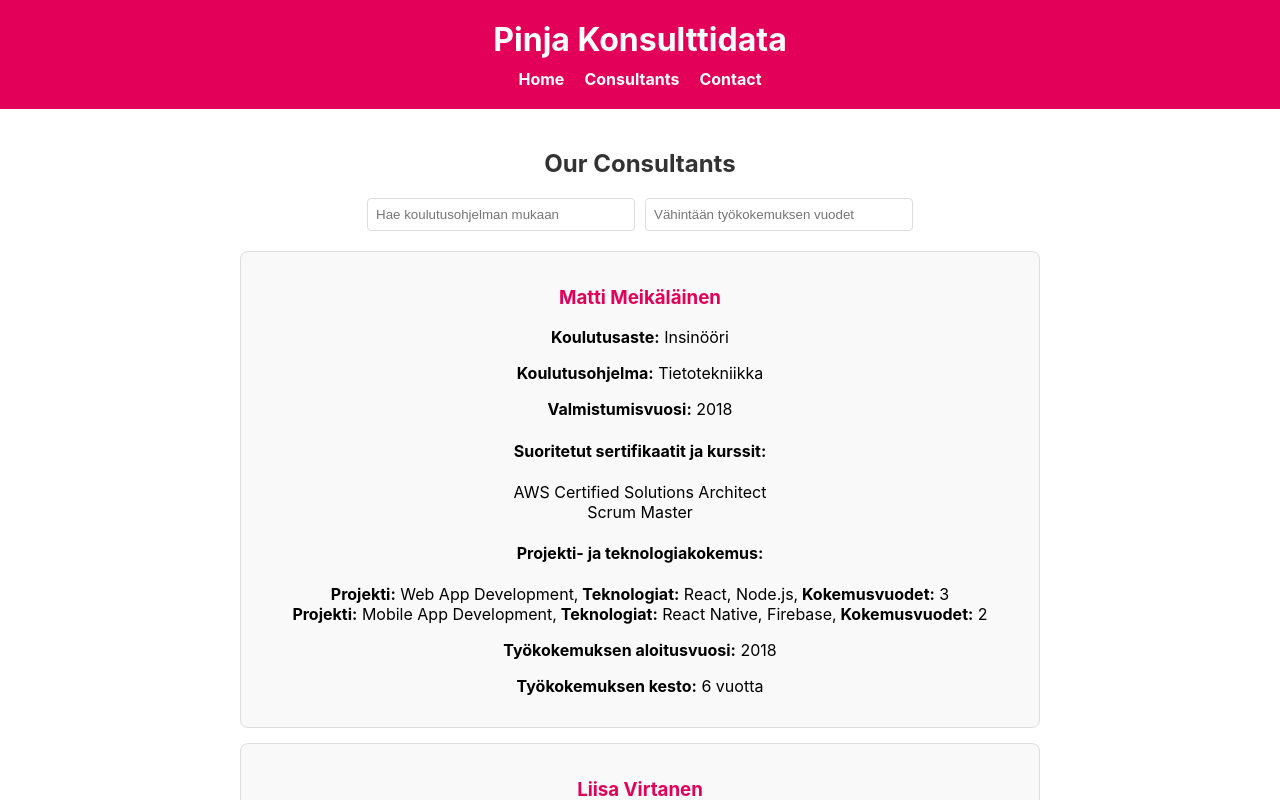
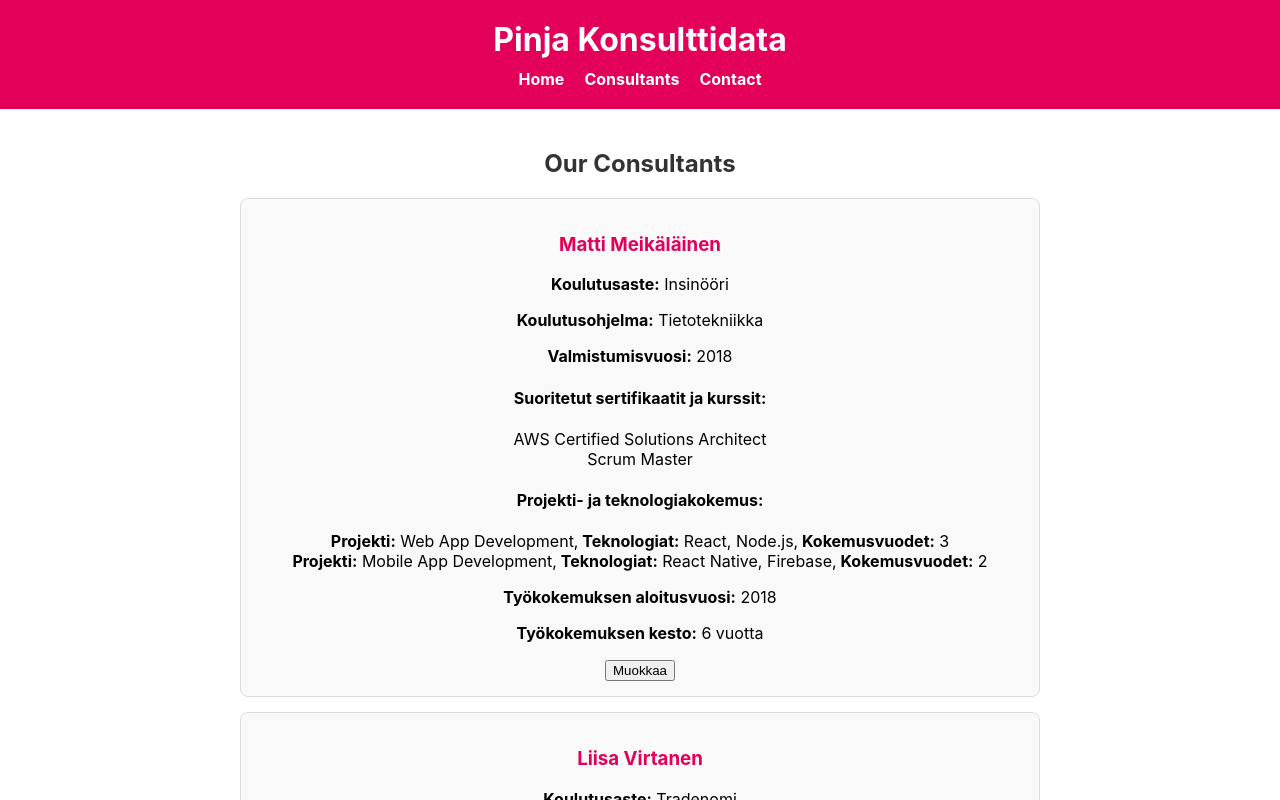
Before and after one commit to JimiPihlaja/pinja, a React (Create React App) app: page / in a window 1280 px wide. Shown: the top 800 px of the page. Built offline with nearby package versions, Linux system fonts and the light colour scheme.

Commit message:
Tein edit mahdollisuuden Cveisiin

```diff
--- a/package.json
+++ b/package.json
@@ -8,7 +8,7 @@
     "@testing-library/user-event": "^13.5.0",
     "react": "^18.3.1",
     "react-dom": "^18.3.1",
-    "react-scripts": "5.0.1",
+    "react-scripts": "^5.0.1",
     "web-vitals": "^2.1.4"
   },
   "scripts": {
--- /dev/null
+++ b/src/components/ConsultantEditForm.js
@@ -0,0 +1,93 @@
+import React, { useState } from 'react';
+import './ConsultantEditForm';
+
+const ConsultantEditForm = ({ consultant, onSave, onCancel }) => {
+  const [formData, setFormData] = useState({ ...consultant });
+
+  const handleChange = (field, value) => {
+    setFormData((prevData) => ({
+      ...prevData,
+      [field]: value,
+    }));
+  };
+
+  const handleNestedChange = (field, nestedField, value) => {
+    setFormData((prevData) => ({
+      ...prevData,
+      [field]: {
+        ...prevData[field],
+        [nestedField]: value,
+      },
+    }));
+  };
+
+  const handleSubmit = (e) => {
+    e.preventDefault();
+    onSave(formData); // Save the updated consultant data
+  };
+
+  return (
+    <div className="editFormContainer">
+      <h2>Muokkaa konsulttia: {consultant.name}</h2>
+      <form onSubmit={handleSubmit}>
+        <label>
+          Nimi:
+          <input
+            type="text"
+            value={formData.name}
+            onChange={(e) => handleChange('name', e.target.value)}
+          />
+        </label>
+
+        <label>
+          Koulutusaste:
+          <input
+            type="text"
+            value={formData.education.degree}
+            onChange={(e) =>
+              handleNestedChange('education', 'degree', e.target.value)
+            }
+          />
+        </label>
+
+        <label>
+          Koulutusohjelma:
+          <input
+            type="text"
+            value={formData.education.program}
+            onChange={(e) =>
+              handleNestedChange('education', 'program', e.target.value)
+            }
+          />
+        </label>
+
+        <label>
+          Valmistumisvuosi:
+          <input
+            type="number"
+            value={formData.education.graduationYear}
+            onChange={(e) =>
+              handleNestedChange('education', 'graduationYear', e.target.value)
+            }
+          />
+        </label>
+
+        <label>
+          Työkokemuksen aloitusvuosi:
+          <input
+            type="number"
+            value={formData.workExperience.startYear}
+            onChange={(e) =>
+              handleNestedChange('workExperience', 'startYear', e.target.value)
+            }
+          />
+        </label>
+
+        <button type="submit">Tallenna</button>
+        <button type="button" onClick={onCancel}>Peruuta</button>
+      </form>
+    </div>
+  );
+};
+
+export default ConsultantEditForm;
--- /dev/null
+++ b/src/components/ConsultantEditForms.css
@@ -0,0 +1,43 @@
+.editFormContainer {
+    padding: 20px;
+    background-color: #f9f9f9;
+    border: 1px solid #ddd;
+    border-radius: 5px;
+    max-width: 400px;
+    margin: 20px auto;
+  }
+
+  label {
+    display: block;
+    margin-bottom: 10px;
+  }
+
+  input {
+    width: 100%;
+    padding: 8px;
+    margin-bottom: 15px;
+    border: 1px solid #ccc;
+    border-radius: 4px;
+  }
+
+  button {
+    padding: 10px 15px;
+    margin-right: 10px;
+    background-color: #007bff;
+    color: #fff;
+    border: none;
+    border-radius: 4px;
+    cursor: pointer;
+  }
+
+  button:hover {
+    background-color: #0056b3;
+  }
+
+  button[type="button"] {
+    background-color: #6c757d;
+  }
+
+  button[type="button"]:hover {
+    background-color: #5a6268;
+  }
--- a/src/components/ConsultantList.js
+++ b/src/components/ConsultantList.js
@@ -1,9 +1,8 @@
-
-import React, { useState } from 'react';
+import React, { useState, useEffect } from 'react';
+import ConsultantEditForm from './ConsultantEditForm';
 import './ConsultantList.css';
 
-const consultants = [
-  // Konsulttidata
+const initialConsultants = [
   {
     id: 1,
     name: "Matti Meikäläinen",
@@ -79,61 +78,60 @@ const consultants = [
     ],
     workExperience: { startYear: 2020 }
   }
-
 ];
 
 const ConsultantList = () => {
-  const [searchTerm, setSearchTerm] = useState('');
-  const [experienceFilter, setExperienceFilter] = useState('');
+  const [consultants, setConsultants] = useState(() => {
+    const savedData = localStorage.getItem('consultants');
+    return savedData ? JSON.parse(savedData) : initialConsultants;
+  });
 
-  const filteredConsultants = consultants.filter((consultant) => {
-    const experienceYears = new Date().getFullYear() - consultant.workExperience.startYear;
-    const matchesEducation = consultant.education.program
-      .toLowerCase()
-      .includes(searchTerm.toLowerCase());
-    const matchesExperience =
-      experienceFilter === '' || experienceYears >= parseInt(experienceFilter);
+  const [editingConsultant, setEditingConsultant] = useState(null);
 
-    return matchesEducation && matchesExperience;
-  });
+  useEffect(() => {
+    localStorage.setItem('consultants', JSON.stringify(consultants));
+  }, [consultants]);
+
+  const handleEdit = (consultant) => {
+    setEditingConsultant(consultant);
+  };
+
+  const handleSave = (updatedConsultant) => {
+    setConsultants((prevConsultants) =>
+      prevConsultants.map((consultant) =>
+        consultant.id === updatedConsultant.id ? updatedConsultant : consultant
+      )
+    );
+    setEditingConsultant(null);
+  };
+
+  const handleCancel = () => {
+    setEditingConsultant(null);
+  };
 
   return (
     <div className="container">
       <h2 className="heading">Our Consultants</h2>
 
-      <div className="searchContainer">
-        <input
-          type="text"
-          placeholder="Hae koulutusohjelman mukaan"
-          value={searchTerm}
-          onChange={(e) => setSearchTerm(e.target.value)}
-          className="input"
+      {editingConsultant ? (
+        <ConsultantEditForm
+          consultant={editingConsultant}
+          onSave={handleSave}
+          onCancel={handleCancel}
         />
-
-        <input
-          type="number"
-          placeholder="Vähintään työkokemuksen vuodet"
-          value={experienceFilter}
-          onChange={(e) => setExperienceFilter(e.target.value)}
-          className="input"
-        />
-      </div>
-
-      {filteredConsultants.length > 0 ? (
-        filteredConsultants.map((consultant) => (
+      ) : (
+        consultants.map((consultant) => (
           <div key={consultant.id} className="card">
             <h3 className="consultantName">{consultant.name}</h3>
             <p><strong>Koulutusaste:</strong> {consultant.education.degree}</p>
             <p><strong>Koulutusohjelma:</strong> {consultant.education.program}</p>
             <p><strong>Valmistumisvuosi:</strong> {consultant.education.graduationYear}</p>
-
             <h4>Suoritetut sertifikaatit ja kurssit:</h4>
             <ul className='noBullets'>
               {consultant.certifications.map((cert, index) => (
                 <li key={index}>{cert}</li>
               ))}
             </ul>
-
             <h4>Projekti- ja teknologiakokemus:</h4>
             <ul className='noBullets'>
               {consultant.projects.map((project, index) => (
@@ -144,13 +142,11 @@ const ConsultantList = () => {
                 </li>
               ))}
             </ul>
-
             <p><strong>Työkokemuksen aloitusvuosi:</strong> {consultant.workExperience.startYear}</p>
             <p><strong>Työkokemuksen kesto:</strong> {new Date().getFullYear() - consultant.workExperience.startYear} vuotta</p>
+            <button onClick={() => handleEdit(consultant)}>Muokkaa</button>
           </div>
         ))
-      ) : (
-        <p className="noResults">Ei hakuehtoja vastaavia tuloksia.</p>
       )}
     </div>
   );
```
Also changed, not shown: 1 other file (tests, documents, lock files or other folders).
